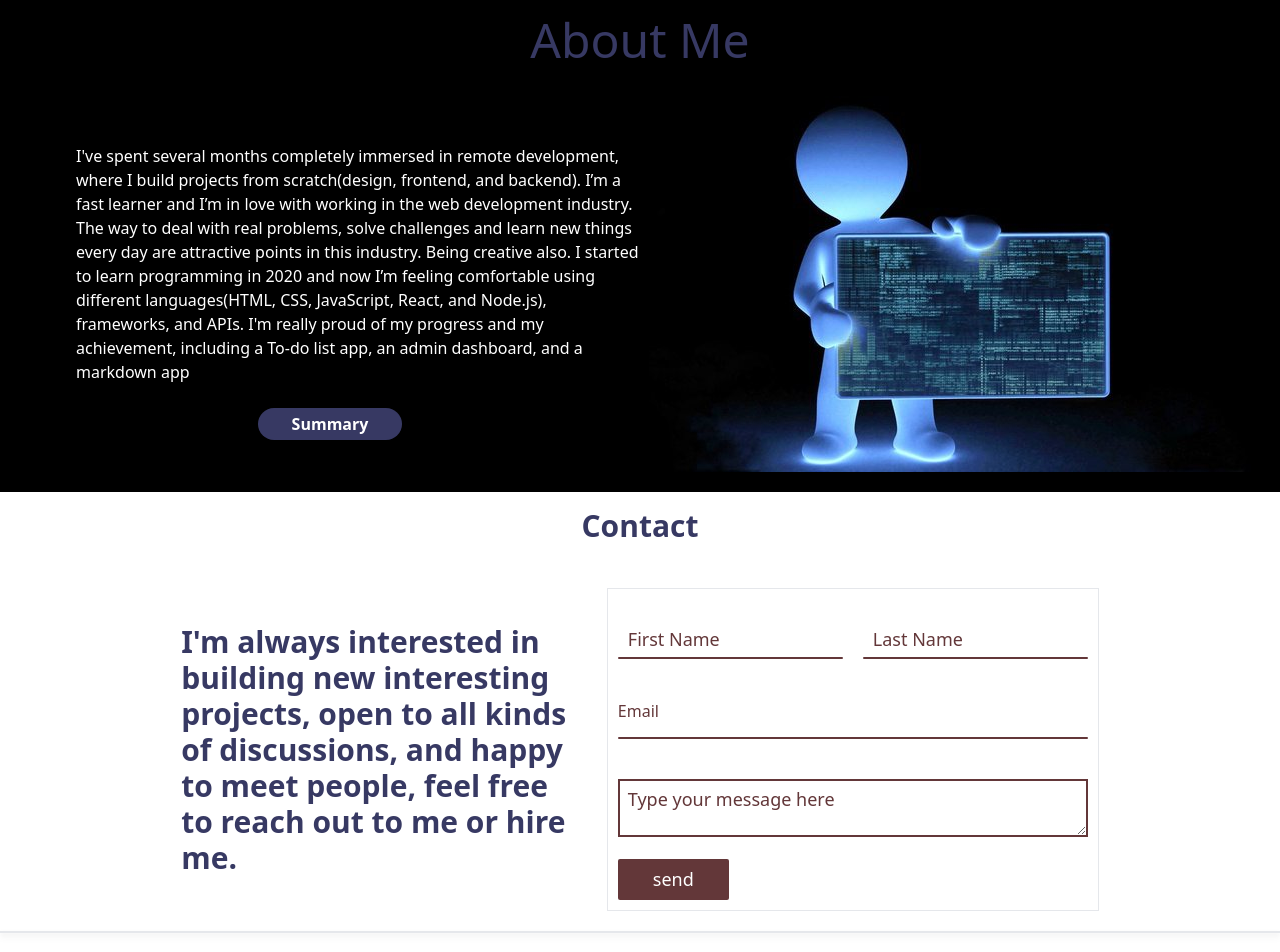
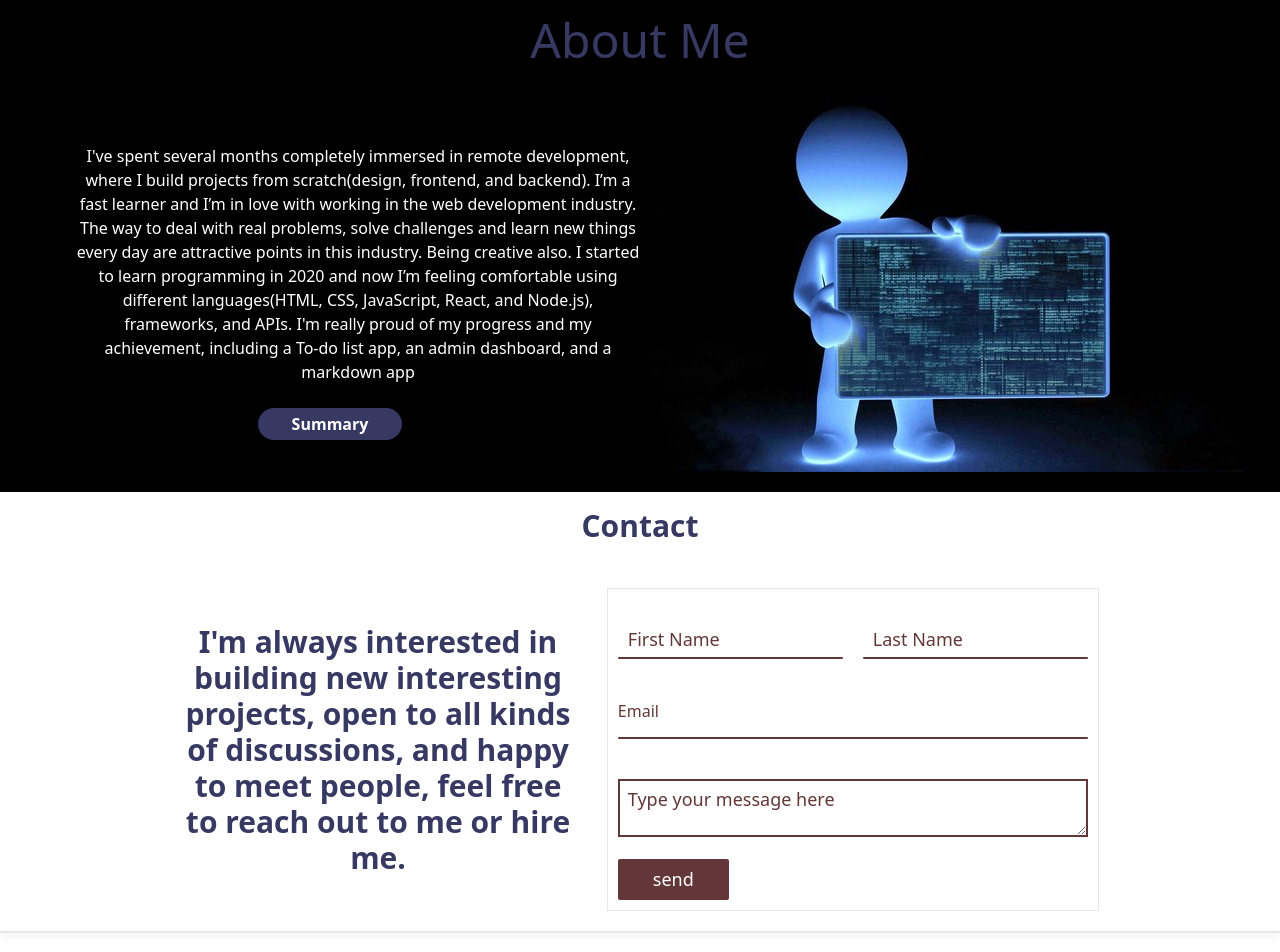
Before and after one commit to GhislainMitahi/myportfolio, a React (Create React App) app: page / in a window 1280 px wide. Shown: the part 1380-2332 px from the top of the page. Built offline with nearby package versions, Linux system fonts and the light colour scheme.

Commit message:
centing about and contact texts

```diff
--- a/src/components/About.js
+++ b/src/components/About.js
@@ -7,7 +7,7 @@ const About = (props) => {
       <h1 className="text-center text-5xl pt-4 text-primary titre-about">About Me</h1>
       <div className="flex mt-8 justify-center items-center w-full content-about">
         <div className="text-about md:w-2/4 flex gap-6 justify-center items-center flex-col ">
-              <p className="md:text-start  text-l md:pl-14 pt-4 ">
+              <p className="sm:text-center  text-l md:pl-14 pt-4 ">
 I've spent several months completely immersed in remote development, where I build projects from scratch(design, frontend, and backend). I’m a fast learner and I’m in love with working in the web development industry. The way to deal with real problems, solve challenges and learn new things every day are attractive points in this industry. Being creative also.
 
 I started to learn programming in 2020 and now I’m feeling comfortable using different languages(HTML, CSS, JavaScript, React, and Node.js), frameworks, and APIs. I'm really proud of my progress and my achievement, including a To-do list app, an admin dashboard, and a markdown app
--- a/src/components/Contact.js
+++ b/src/components/Contact.js
@@ -23,7 +23,7 @@ const Contact = () => {
 <h1 className="text-center md:text-3xl  text-primary md:font-bold contact-titre">Contact</h1>
 <div className="flex items-center place-content-center">
     <div className="the_container md:flex items-center place-content-center gap-8 ">
-    <div className="md:text-3xl md:font-bold md:w-2/5 text-primary mt-6 h-full md:text-start">
+    <div className="md:text-3xl md:font-bold md:w-2/5 text-primary mt-6 h-full sm:text-center">
     I'm always interested in building new interesting projects, open to all kinds of discussions, and happy to meet people, feel free to reach out to me or hire me.
 </div>
 <form action="" ref={form} onSubmit={(e)=>handleSubmit(e)} className="md:w-2/4 mt-6 md:border">
--- a/src/index.css
+++ b/src/index.css
@@ -181,6 +181,7 @@ input[type="submit"] {
     }
     .about .content-about .text-about {
         font-size: 15px;
+        /* text-justify: center; */
         height: 100%;
         display: flex;
         flex-direction: column;
```
